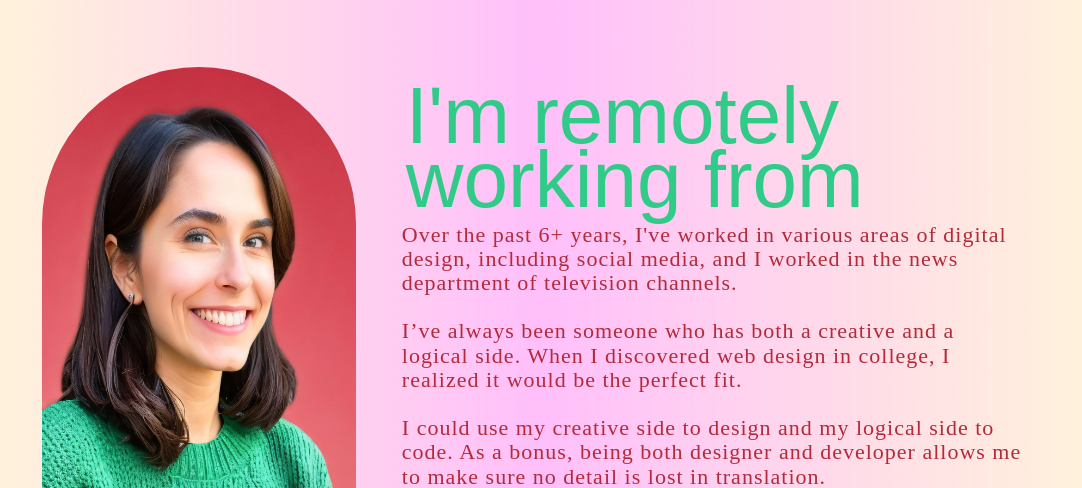
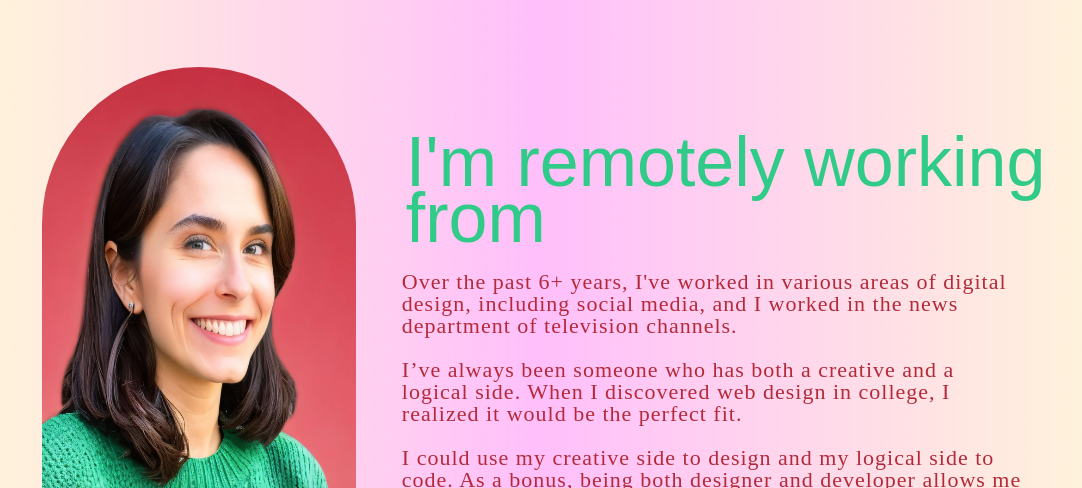
Before and after one commit to ElifAkin11/ElfanyaWebsite, a plain HTML site: page index.html in a window 1280 px wide. Shown: the part 832-1320 px from the top of the page, without its empty margins (98-1180 px from the left). Drawn offline with nearby package versions, Linux system fonts and the light colour scheme; no server answers; a web font is replaced by a local one.

Commit message:
fotosize

```diff
--- a/sitilis.css
+++ b/sitilis.css
@@ -412,7 +412,7 @@ footer {
     width: 90%;
     margin-left: 5rem;
     margin-top: -5rem;
-    height: 60rem;
+    height: 62rem;
   }
 
   #remotely{
@@ -421,12 +421,15 @@ footer {
 
   #city {
     line-height: 0.8;
-    font-size: 8rem;
+    font-size: 7rem;
     padding-right: 3.5rem;
+    margin-top:2rem;
   }
-
+#temperature{
+  font-size: 7rem;
+}
   #country{
-    font-size: rem;
+    font-size: 6rem;
     font-family:"hey-eloise", sans-serif !important;
   }
     #experience {
@@ -434,8 +437,8 @@ footer {
       padding-right: 3em !important;
       text-align: left;
       color: rgb(180, 42, 58);
-      margin-top: -3.4rem;
-      line-height: 1.1;
+      margin-top: -2rem;
+      line-height: 1;
       letter-spacing: 0.1rem;
       padding-left:2.9rem !important;
   }
```
